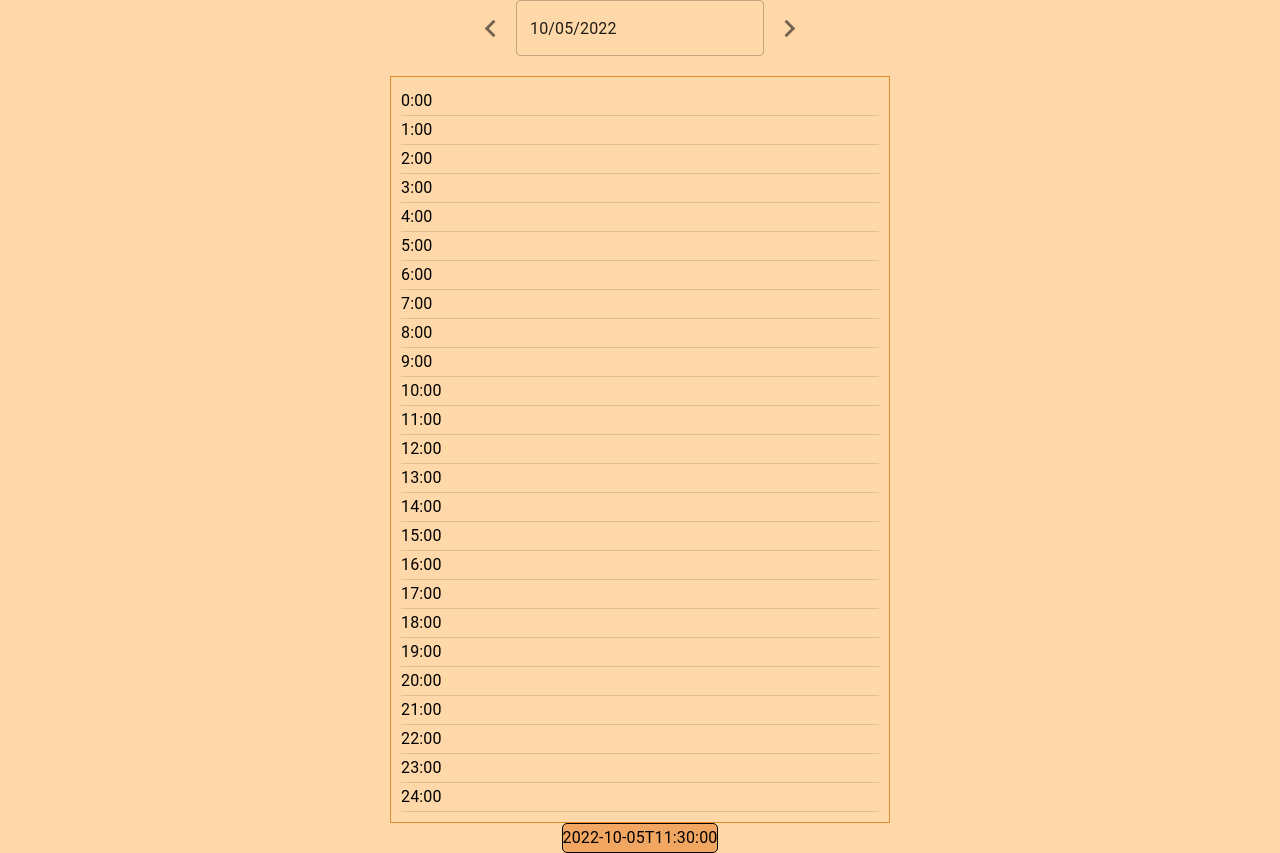
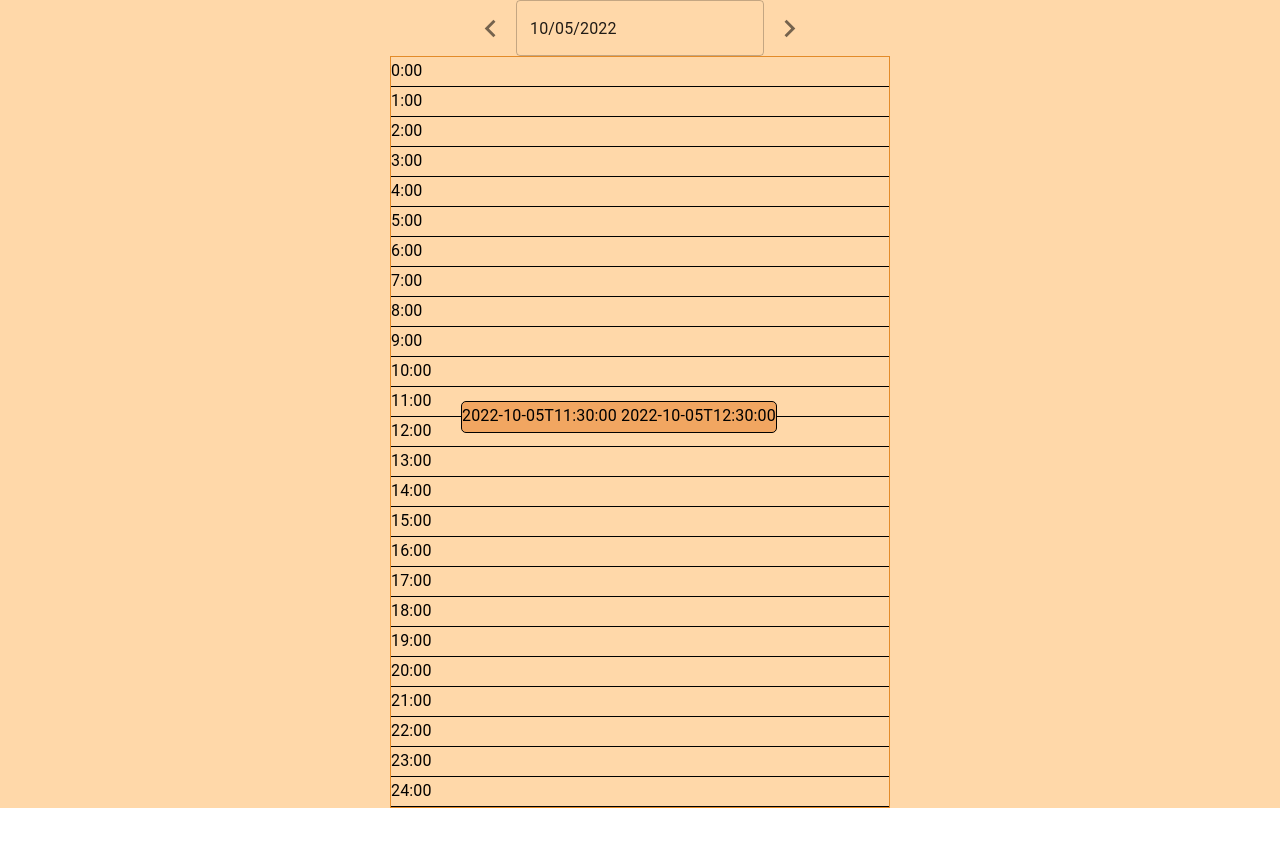
Before and after one commit to boharmesi/avinty_frontend_test, a React (Create React App) app: page / in a window 1280 px wide. After the commit the page ends 808 px from the top, so only its background shows below. Built offline with nearby package versions, Linux system fonts and the light colour scheme.

Commit message:
calendar adjustments

```diff
--- a/src/Components/AppointmentHolder.tsx
+++ b/src/Components/AppointmentHolder.tsx
@@ -7,19 +7,44 @@ type AppointmentHolderProps = {
 
 export const AppointmentHolder = (props: AppointmentHolderProps) => {
 
-    const duration = (start: string, end: string) => {
+    const DIVIDER_HEIGHT = 1;
+
+    const convertMinutesToPixels = (minutes: number) => {
+        return 720/1440 * minutes;
+    }
+    const convertMillisToMins = (millis: number) => {
+        return millis / 1000 / 60;
+    }
+
+    const getDuration = (start: string, end: string) => {
         let startTime = new Date(start).getTime();
         let endTime = new Date(end).getTime();
-        return Math.abs((startTime - endTime) / 1000 / 60 / 60); //convert milliseconds to hours
+        return convertMinutesToPixels(convertMillisToMins(Math.abs(startTime - endTime))); //convert milliseconds to min
     }
 
-    duration(props.appointment.start, props.appointment.end)
+    const getYOffset = (start: string) => {
+        let date = new Date(start);
+        let yearTime = new Date(start.substring(0,10).concat("T00:00:00")).getTime();
+        let startTime = date.getTime() - yearTime;
+
+        console.log(startTime);
+        return convertMinutesToPixels(convertMillisToMins(startTime));
+    }
 
     return (
-        <Box display="flex"
-             style={{background: "#F1A661", border: "1px solid black", borderRadius: "5px", maxWidth: "500px"}}
+        <Box
+             style={{
+                 background: "#F1A661",
+                 border: "1px solid black",
+                 borderRadius: "5px",
+                 maxWidth: "500px",
+                 position: 'absolute',
+                 height: getDuration(props.appointment.start, props.appointment.end),
+                 top: getYOffset(props.appointment.start) - 1,
+                 left: 70,
+             }}
         >
-            <Typography variant="subtitle1">{props.appointment.start} </Typography>
+            <Typography variant="subtitle1"> {props.appointment.start} {props.appointment.end} </Typography>
         </Box>
     )
 }
--- a/src/Components/Calendar.tsx
+++ b/src/Components/Calendar.tsx
@@ -1,7 +1,12 @@
 import {Grid} from "@mui/material";
 import CalendarLine from "./CalendarLine";
+import Appointments from "./Appointments";
 
-export const Calendar = () => {
+type CalendarProps = {
+    date: Date | null
+}
+
+export const Calendar = (props: CalendarProps) => {
 
     const times = ["0:00", "1:00", "2:00", "3:00", "4:00", "5:00", "6:00", "7:00", "8:00", "9:00", "10:00",
         "11:00", "12:00", "13:00", "14:00", "15:00", "16:00", "17:00", "18:00", "19:00", "20:00",
@@ -9,16 +14,24 @@ export const Calendar = () => {
     ]
 
     return (
+        <>
             <Grid container
                   alignSelf="center"
                   maxWidth="500px"
                   border="1px solid #E38B29"
-              padding="10px"
-              marginTop="20px"
+                  // padding="10px"
+                  // marginTop="20px"
+                  flexDirection={"column"}
+                  height={752}
+                  padding={0}
+                  margin={0}
+                  position="relative"
             >
                 {times.map((time) => <CalendarLine time={time}/>)}
 
+                <Appointments searchDate={props.date}/>
             </Grid>
+        </>
     )
 }
 
--- a/src/Components/CalendarLine.tsx
+++ b/src/Components/CalendarLine.tsx
@@ -8,11 +8,9 @@ export const CalendarLine = (props: CalendarLineProps) => {
 
     return (
         <>
-            <Grid item xs={2}  display="flex" justifyContent="flex-start">
-                <Typography variant="subtitle1">{props.time}</Typography>
-            </Grid>
-            <Grid item xs={12}>
-                <Divider/>
+            <Grid borderBottom={"1px solid black"} item flexDirection={"column"} display="flex" height={30} padding={0} margin={0}>
+                <Typography marginRight={"auto"} variant="subtitle1">{props.time}</Typography>
+             {/*   //<Divider />*/}
             </Grid>
         </>
     )
--- a/src/Components/MainPage.tsx
+++ b/src/Components/MainPage.tsx
@@ -58,8 +58,7 @@ export const MainPage = () => {
                     </IconButton>
                 </Grid>
             </Grid>
-            <Calendar/>
-            <Appointments searchDate={date}/>
+            <Calendar date={date}/>
         </LocalizationProvider>
     )
 }
```
Lines whose indentation alone changed are shown as unchanged.
